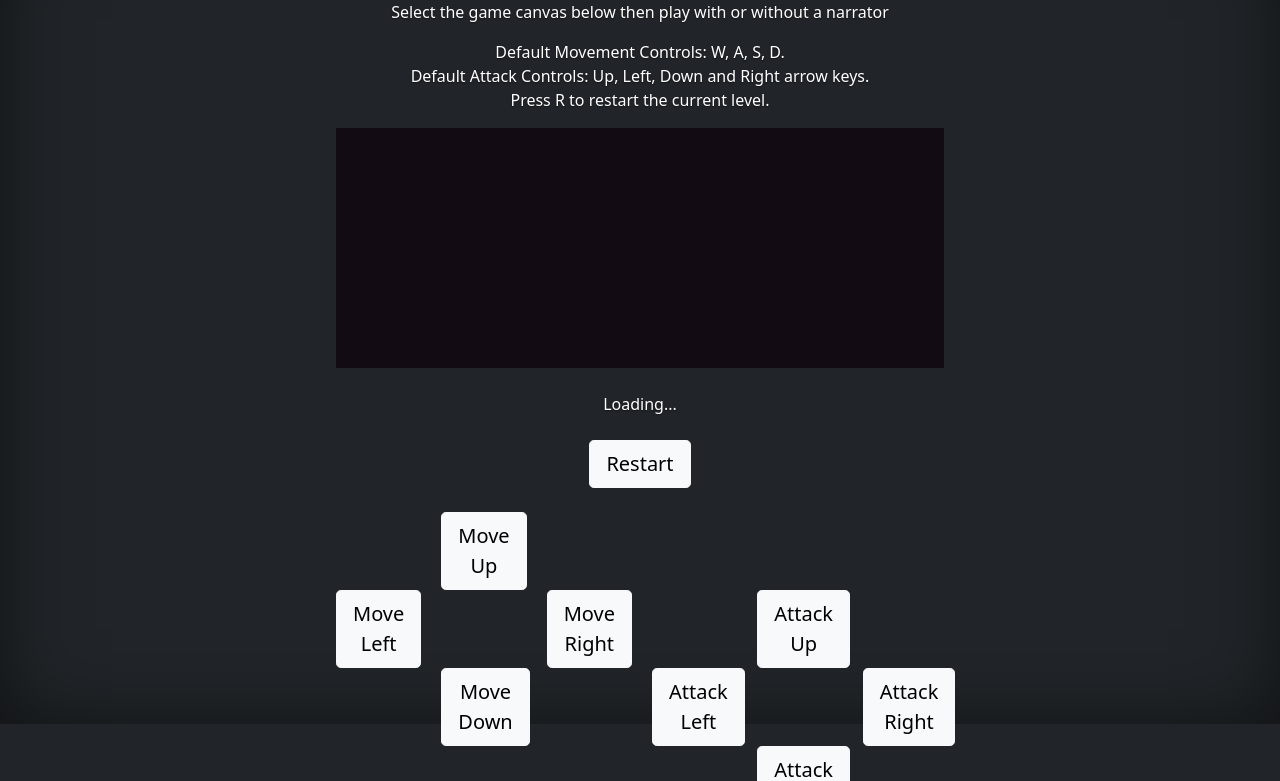
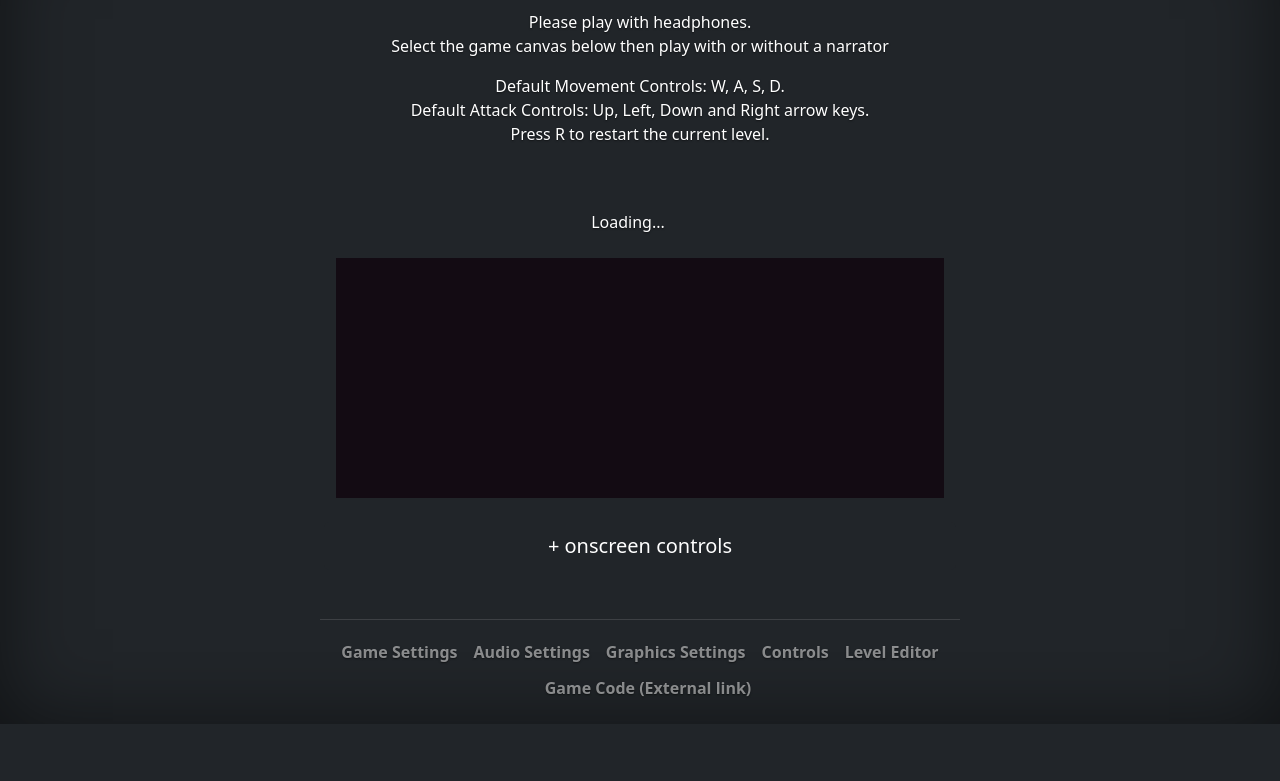
Before and after one commit to alexgidge/Labyrinth.js, a website: page Web/GameView.html in a window 1280 px wide. Shown: the part 76-857 px from the top of the page. After the commit the page ends 800 px from the top, so only its background shows below. Drawn offline with nearby package versions, Linux system fonts and the light colour scheme; files whose address does not match are found by name.

Commit message:
Hidden onscreen controls

```diff
--- a/Web/GameView.html
+++ b/Web/GameView.html
@@ -99,33 +99,37 @@
         <p>Please play with headphones. <br />Select the game canvas below then play with or without a narrator</p>
       </div>
       <div class="row">
+        <br />
         <p>
           Default Movement Controls: W, A, S, D.<br />
           Default Attack Controls: Up, Left, Down and Right arrow keys.<br />
-          Press R to restart the current level.
+          Press R to restart the current level. <br />
+          <br />
         </p>
+
       </div>
-
       <div id="divCanvas" class="row">
-        <canvas id="canvGameArea" class="col" tabindex="1">Game Canvas</canvas>
-      </div>
         <div class="row">
           <div class="col">
-
             <br />
             <div id="divGameText" aria-live="polite">Loading...</div>
             <br />
           </div>
         </div>
+        <canvas id="canvGameArea" class="col" tabindex="1">Game Canvas</canvas>
+      </div>
+      <!-- TODO: Localisation -->
       <div class="row">
-        <div class="col">
+        <div class="col"><br /></div>
+        <button type="button" class="btn btn-lg btn-dark" id="btnOnScreenControls">+ onscreen
+          controls</button>
+      </div>
+      <div id="divOnscreenControls" style="display:none;">
+        <div class="row">
+          <div class="col"><br />
             <button id="btnRestart" class="btn btn-lg btn-light">Restart</button>
           </div>
         </div>
-      <div class="row">
-        <br />
-      </div>
-      <!-- TODO: Localisation -->
         <div class="row">
           <div class="col-2"></div>
           <div class="col-2"><button id="btnW" class="btn btn-lg btn-block btn-light">Move Up
@@ -149,9 +153,8 @@
           <div class="col-2"></div>
           <div class="col-2"><button id="btnS" class="btn btn-lg btn-block  btn-light">Move Down</button></div>
           <div class="col-2"></div>
-        <div class="col-2">
           <div class="col-2"><button id="btnLeft" class="btn btn-lg btn-block  btn-light">Attack Left</button></div>
-        </div>
+
           <div class="col-2">
           </div>
           <div class="col-2"><button id="btnRight" class="btn btn-lg btn-block  btn-light">Attack Right</button></div>
@@ -175,6 +178,7 @@
           </div>
           <div class="col"></div>
         </div>
+      </div>
     </main>
     <footer class="mt-auto text-white-50">
       <hr />
--- a/Web/GameView.js
+++ b/Web/GameView.js
@@ -20,6 +20,11 @@ async function StartUp() {
     $('#canvGameArea').keydown(CanvasKeyPress);
     console.log("--------------------------STARTING---------------------------");
     setTimeout(StartGame, 1500);
+    $('#btnOnScreenControls').click(function () {
+        $('#divOnscreenControls').show();
+        $(this).hide();
+        $('#btnOnScreenControlsHide').show();
+    });
 }
 
 async function InitialiseGame(mapName) {
```
Lines whose indentation alone changed are shown as unchanged.
